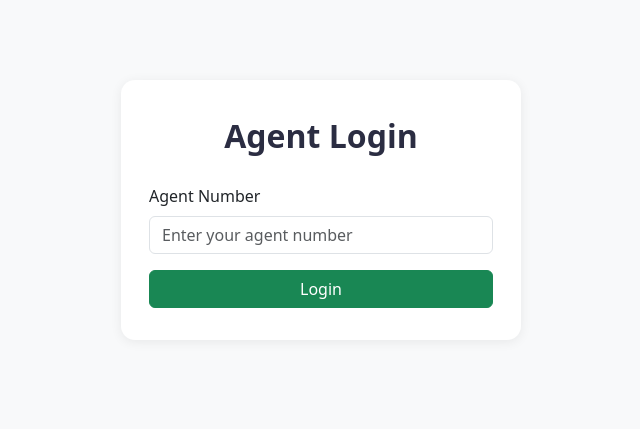
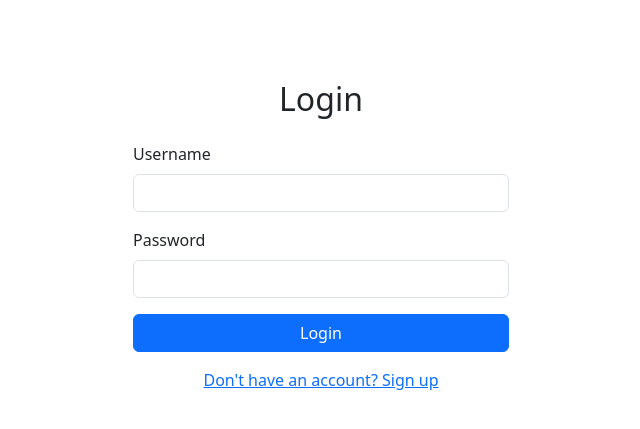
Before and after one commit to Harshitha-hubb/contact_extractor, a Flask app: page /login in a window 1280 px wide. Shown: the top 429 px of the page, without its empty margins (319-959 px from the left). Run offline with Flask 3, Linux system fonts and the light colour scheme.

Commit message:
Update login.html

```diff
--- a/templates/login.html
+++ b/templates/login.html
@@ -2,28 +2,29 @@
 <html lang="en">
 <head>
     <meta charset="UTF-8">
-    <title>Agent Login</title>
-    <meta name="viewport" content="width=device-width, initial-scale=1">
+    <title>Login</title>
     <link href="https://cdn.jsdelivr.net/npm/bootstrap@5.3.0/dist/css/bootstrap.min.css" rel="stylesheet">
-    <style>
-        body { background: #f8f9fa; }
-        .login-card { max-width: 400px; margin: 80px auto; border-radius: 14px; box-shadow: 0 2px 12px rgba(0,0,0,0.07); padding: 32px 28px; background: #fff; }
-        .main-title { font-size: 2rem; font-weight: bold; text-align: center; margin-bottom: 24px; color: #2b2d42; }
-    </style>
 </head>
 <body>
-    <div class="login-card">
-        <div class="main-title">Agent Login</div>
+<div class="container" style="max-width:400px; margin-top:80px;">
+    <h2 class="mb-4 text-center">Login</h2>
     <form method="POST">
         <div class="mb-3">
-                <label for="agent_number" class="form-label">Agent Number</label>
-                <input type="text" class="form-control" id="agent_number" name="agent_number" placeholder="Enter your agent number" required>
+            <label for="username" class="form-label">Username</label>
+            <input type="text" class="form-control" name="username" id="username" required>
+        </div>
+        <div class="mb-3">
+            <label for="password" class="form-label">Password</label>
+            <input type="password" class="form-control" name="password" id="password" required>
         </div>
         {% if error %}
-            <div class="alert alert-danger py-2">{{ error }}</div>
+        <div class="alert alert-danger">{{ error }}</div>
         {% endif %}
-            <button type="submit" class="btn btn-success w-100">Login</button>
+        <button type="submit" class="btn btn-primary w-100">Login</button>
     </form>
+    <div class="mt-3 text-center">
+        <a href="{{ url_for('signup') }}">Don't have an account? Sign up</a>
+    </div>
 </div>
 </body>
 </html>
```
Lines whose indentation alone changed are shown as unchanged.
